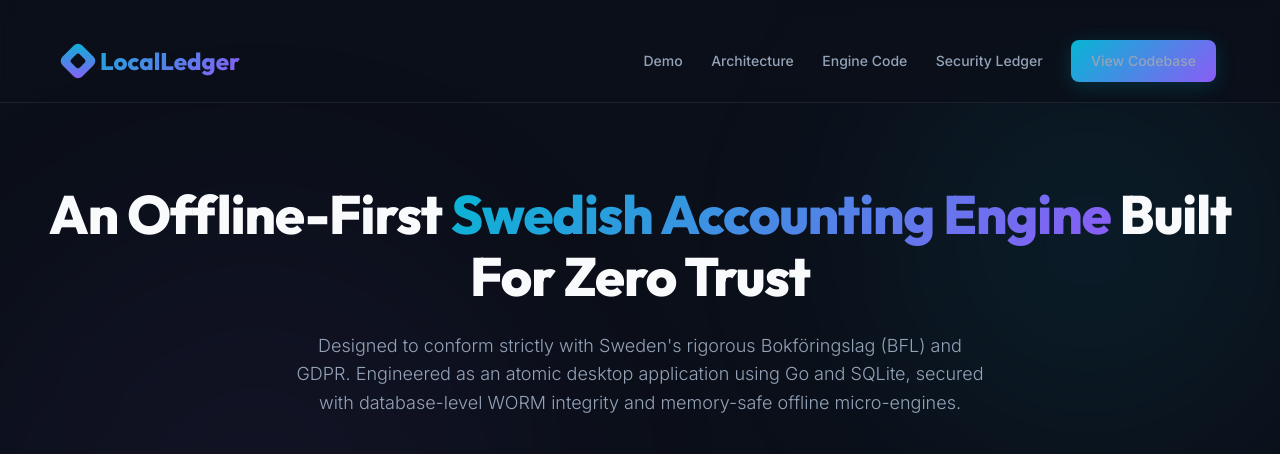
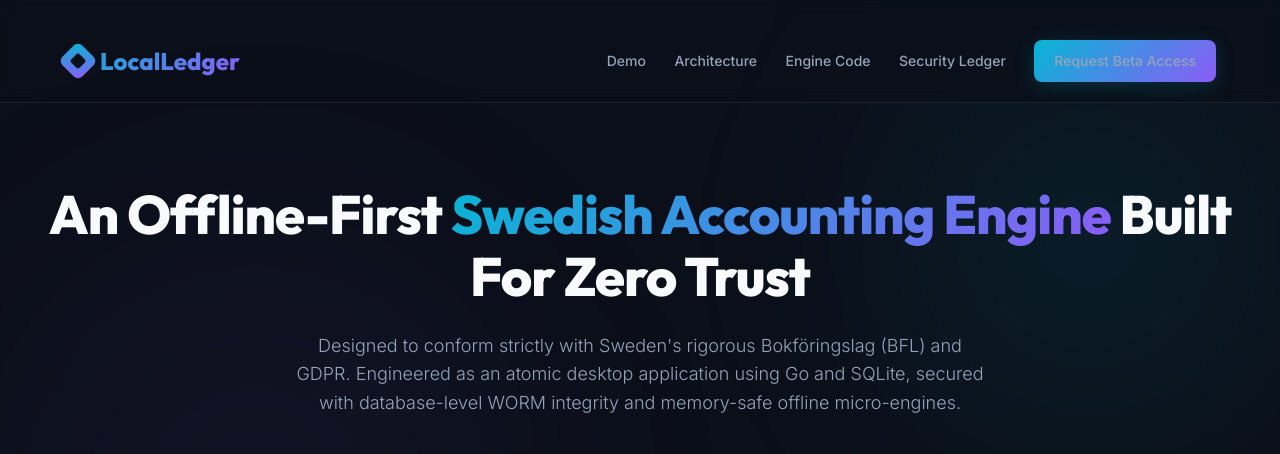
Before and after one commit to dankar120-design/LocalLedger, a plain HTML site: page showcase/index.html in a window 1280 px wide. Shown: the top 454 px of the page. Drawn offline with Linux system fonts and the light colour scheme; a script that the page names is missing.

Commit message:
feat: update call to action to request beta access and remove private repo links

```diff
--- a/showcase/index.html
+++ b/showcase/index.html
@@ -49,8 +49,8 @@
         <a href="#architecture">Architecture</a>
         <a href="#code">Engine Code</a>
         <a href="#ledger">Security Ledger</a>
-        <a href="https://github.com/dankar120-design/LocalLedger" class="btn-primary" target="_blank">
-          View Codebase
+        <a href="mailto:dka120@hotmail.com?subject=LocalLedger - Request Beta Access" class="btn-primary">
+          Request Beta Access
         </a>
       </nav>
     </div>
@@ -87,9 +87,7 @@
           <li><strong>BFL-Compliant:</strong> Immutable data storage using physical database seals and triggers.</li>
           <li><strong>WORM File Storage:</strong> System backups are cryptographically secured using AES-256 ZIP layers.</li>
         </ul>
-        <div style="margin-top: 24px;">
-          <a href="https://github.com/dankar120-design/LocalLedger/blob/main/ARCHITECTURE.md" class="btn-primary" target="_blank">Read ARCHITECTURE.md</a>
-        </div>
+
       </div>
 
       <!-- Interactive Mermaid Chart -->
```
